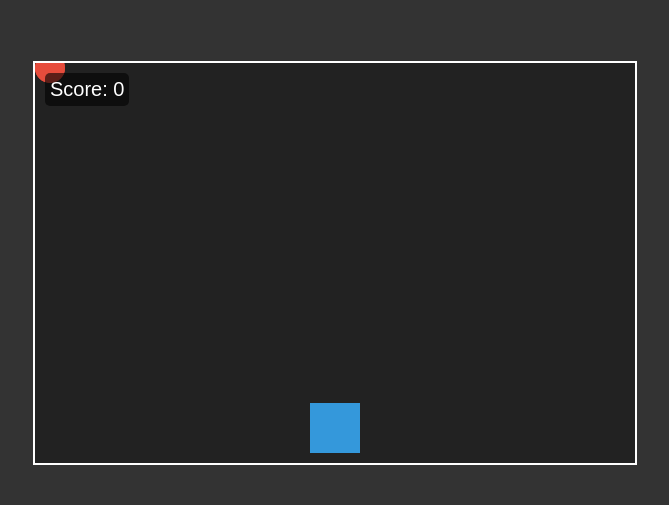
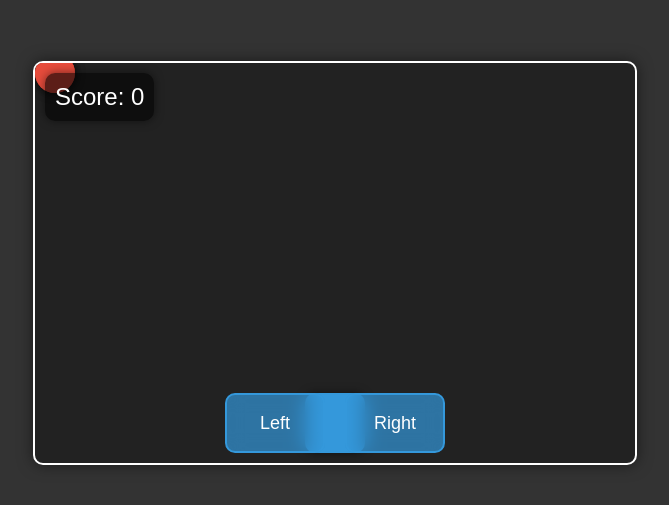
Before and after one commit to Devsurojitroy/2d-game, a plain HTML site: page index.html in a window 1280 px wide. Shown: the part 137-642 px from the top of the page, without its empty margins (305-974 px from the left). Drawn offline with Linux system fonts and the light colour scheme.

Commit message:
Add files via upload

```diff
--- a/index.html
+++ b/index.html
@@ -12,6 +12,10 @@
         <div class="falling-object"></div>
         <div class="falling-object"></div>
         <div id="score">Score: 0</div>
+        <div id="controller">
+            <button class="control-btn" id="leftBtn">Left</button>
+            <button class="control-btn" id="rightBtn">Right</button>
+        </div>
     </div>
     <script src="script.js"></script>
 </body>
--- a/script.js
+++ b/script.js
@@ -1,6 +1,8 @@
 const player = document.getElementById('player');
 const fallingObjects = document.querySelectorAll('.falling-object');
 const scoreDisplay = document.getElementById('score');
+const leftBtn = document.getElementById('leftBtn');
+const rightBtn = document.getElementById('rightBtn');
 const gameArea = document.getElementById('gameArea');
 
 let playerLeft = gameArea.clientWidth / 2 - player.clientWidth / 2;
@@ -8,10 +10,10 @@ let score = 0;
 const playerSpeed = 10;
 const fallingSpeed = 5;
 
-function movePlayer(event) {
-    if (event.key === 'ArrowLeft') {
+function movePlayer(direction) {
+    if (direction === 'left') {
         playerLeft = Math.max(0, playerLeft - playerSpeed);
-    } else if (event.key === 'ArrowRight') {
+    } else if (direction === 'right') {
         playerLeft = Math.min(gameArea.clientWidth - player.clientWidth, playerLeft + playerSpeed);
     }
     player.style.left = playerLeft + 'px';
@@ -46,5 +48,12 @@ function updateFallingObjects() {
     });
 }
 
-document.addEventListener('keydown', movePlayer);
+document.addEventListener('keydown', event => {
+    if (event.key === 'ArrowLeft') movePlayer('left');
+    if (event.key === 'ArrowRight') movePlayer('right');
+});
+
+leftBtn.addEventListener('click', () => movePlayer('left'));
+rightBtn.addEventListener('click', () => movePlayer('right'));
+
 setInterval(updateFallingObjects, 20);
--- a/styles.css
+++ b/styles.css
@@ -16,32 +16,69 @@ body {
     background-color: #222;
     border: 2px solid #fff;
     overflow: hidden;
+    border-radius: 10px;
+    box-shadow: 0 0 15px rgba(0, 0, 0, 0.5);
 }
 
 #player {
     position: absolute;
-    width: 50px;
-    height: 50px;
+    width: 60px;
+    height: 60px;
     background-color: #3498db;
     bottom: 10px;
     left: 50%;
     transform: translateX(-50%);
+    border-radius: 10px;
+    box-shadow: 0 0 10px rgba(0, 0, 0, 0.5);
 }
 
 .falling-object {
     position: absolute;
-    width: 30px;
-    height: 30px;
+    width: 40px;
+    height: 40px;
     background-color: #e74c3c;
     border-radius: 50%;
+    box-shadow: 0 0 10px rgba(0, 0, 0, 0.5);
 }
 
 #score {
     position: absolute;
     top: 10px;
     left: 10px;
-    font-size: 20px;
+    font-size: 24px;
     background-color: rgba(0, 0, 0, 0.6);
-    padding: 5px;
-    border-radius: 5px;
+    padding: 10px;
+    border-radius: 10px;
+    box-shadow: 0 0 10px rgba(0, 0, 0, 0.5);
 }
+
+#controller {
+    position: absolute;
+    bottom: 10px;
+    left: 50%;
+    transform: translateX(-50%);
+    display: flex;
+    gap: 20px;
+}
+
+.control-btn {
+    width: 100px;
+    height: 60px;
+    font-size: 18px;
+    background-color: rgba(52, 152, 219, 0.7);
+    border: 2px solid #3498db;
+    color: #fff;
+    cursor: pointer;
+    border-radius: 10px;
+    backdrop-filter: blur(10px);
+    transition: background-color 0.3s, transform 0.3s;
+}
+
+.control-btn:hover {
+    background-color: rgba(52, 152, 219, 1);
+    transform: scale(1.1);
+}
+
+.control-btn:active {
+    background-color: rgba(52, 152, 219, 0.5);
+}
```
